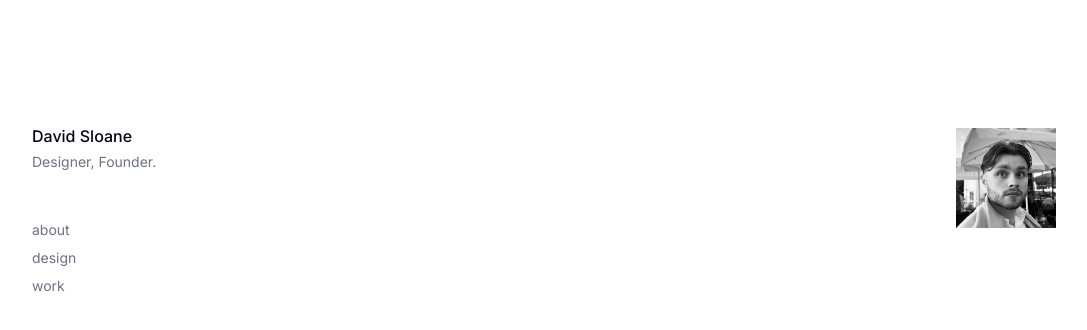
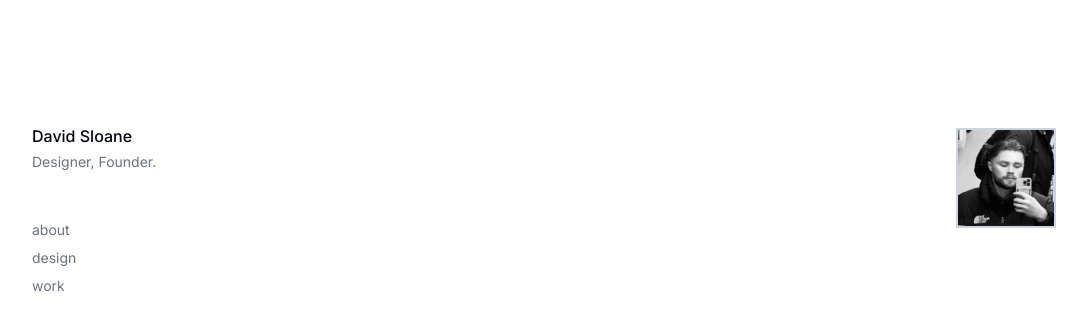
Before and after one commit to dtsloane/sloane-web, a Next.js app: page / in a window 1280 px wide. Shown: the top 330 px of the page, without its empty margins (96-1183 px from the left). Built offline with nearby package versions, Linux system fonts and the light colour scheme.

Commit message:
updates to image

```diff
--- a/src/app/page.tsx
+++ b/src/app/page.tsx
@@ -3,17 +3,17 @@ import { Novatrix } from "uvcanvas"
 import { AspectRatio } from "@/components/ui/aspect-ratio"
 import Link from 'next/link';
 import Image from 'next/image';
-import profilepic from 'public/profile.pic-2.png'
+
 
 export default function Home() {
   return (
     <div className="flex p-32 h-screen">
       <div className="flex-column justify-end items-start">
-        <div className="absolute top-32 right-32 w-[100px] h-[100px]">
+        <div className="absolute top-32 right-32 w-[100px] h-[100px] border-2 border-slate-300">
           <Image
-            src="/profile.pic-2.png" // Make sure 'profilePic' is correctly imported and named
+            src="/profile.pic-24.png" //
             alt="Profile Picture"
-            layout="fill" // This makes the image fill the container
+            layout="fill"
             style={{ objectFit: 'cover', width: '100%', height: '100%' }}
           />
         </div>
```
